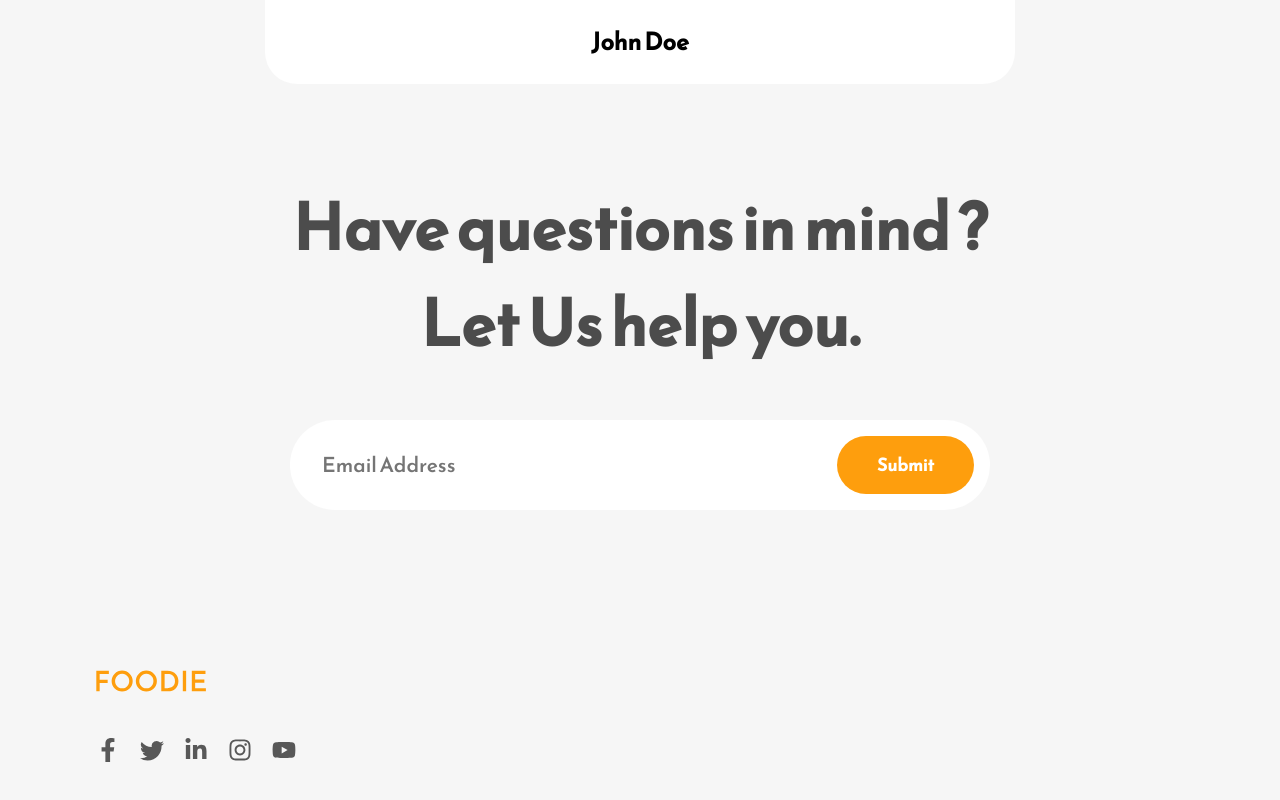
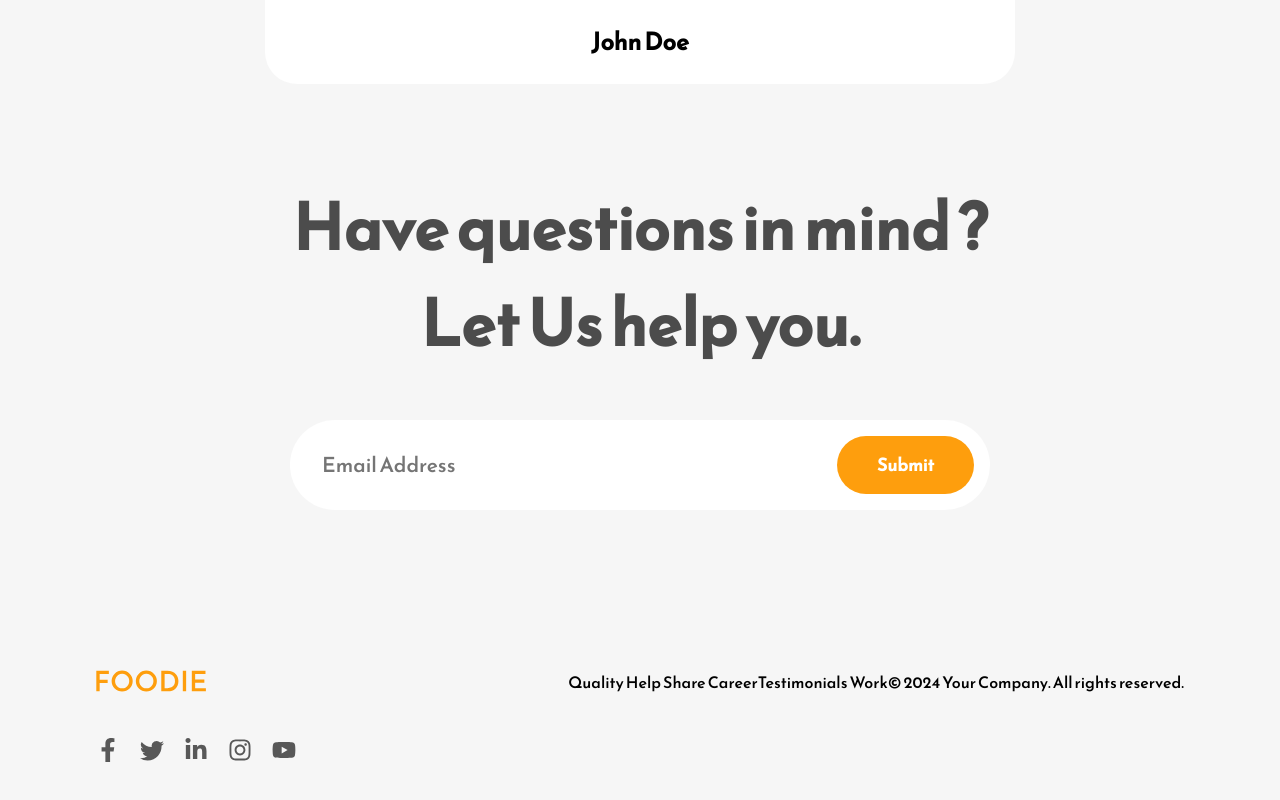
Before and after one commit to Developerfiyin/react-project-1, a React (Vite) app: page / in a window 1280 px wide. Shown: the part 3740-4540 px from the top of the page. Built offline with nearby package versions, Linux system fonts and the light colour scheme.

Commit message:
Created a div with spans

```diff
--- a/src/Components/Footer.jsx
+++ b/src/Components/Footer.jsx
@@ -12,11 +12,9 @@ const Footer = () => {
 <div className='footer-wrapper'>
 
 <div className='footer-section-one'>
-
      <div className='footer-logo-container'>
         <img src={logo} alt=" The FOOTER LOGO"/>
      </div>
-
         <div className='footer-icons'>
             <FaFacebookF/>
             <BsTwitter/>
@@ -24,7 +22,19 @@ const Footer = () => {
             <FaInstagram/>
             <FaYoutube/>
          </div>
+    </div>
+    <div className='footer-section-two'>
+        <div className='footer-section-column'>
+            <span> Quality </span>
+            <span> Help </span>
+            <span> Share </span>
+            <span>Career</span>
+            <span>Testimonials </span>
+            <span> Work</span>
 
+
+        </div>
+        <p className='footer-copyright-text'> &copy; 2024 Your Company. All rights reserved. </p>
     </div>
 </div>
 
```
